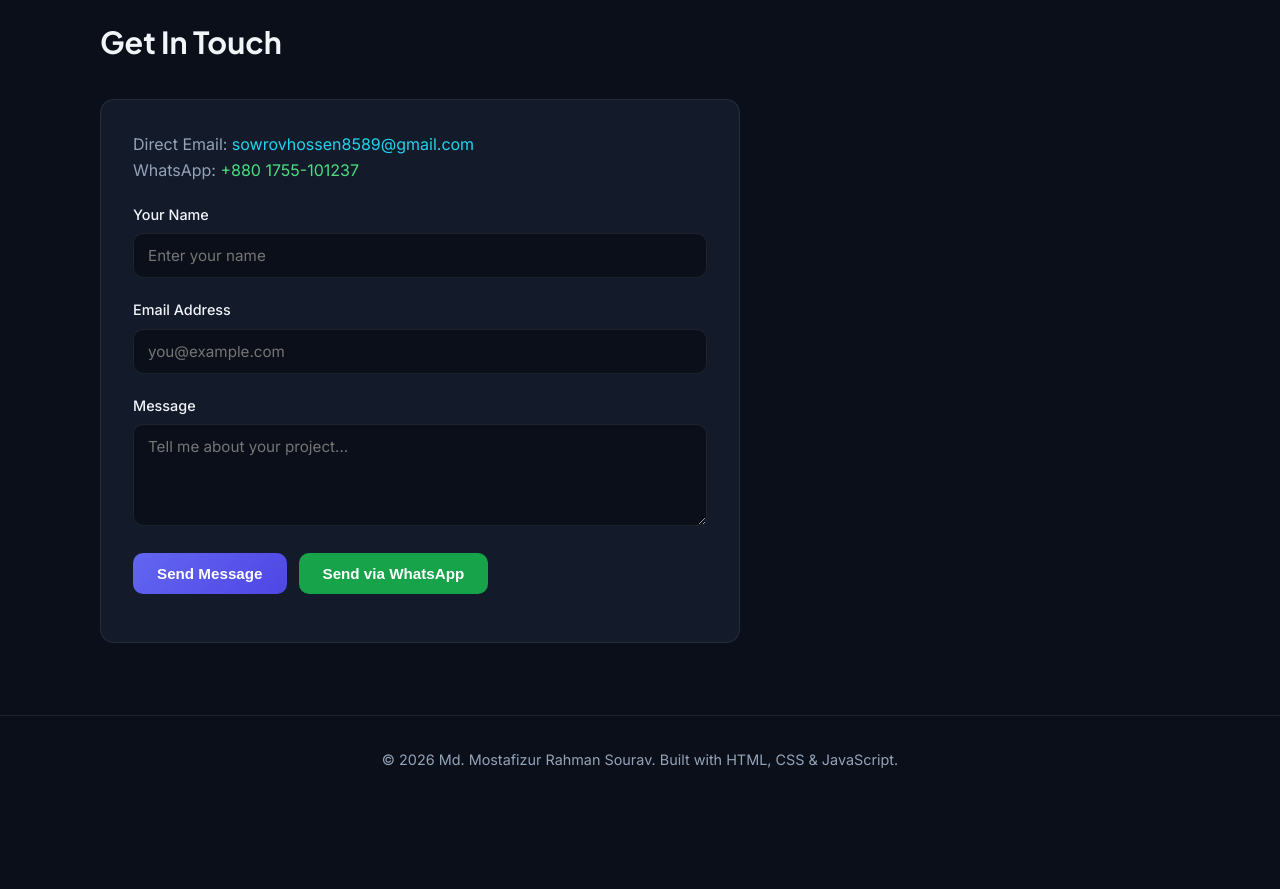
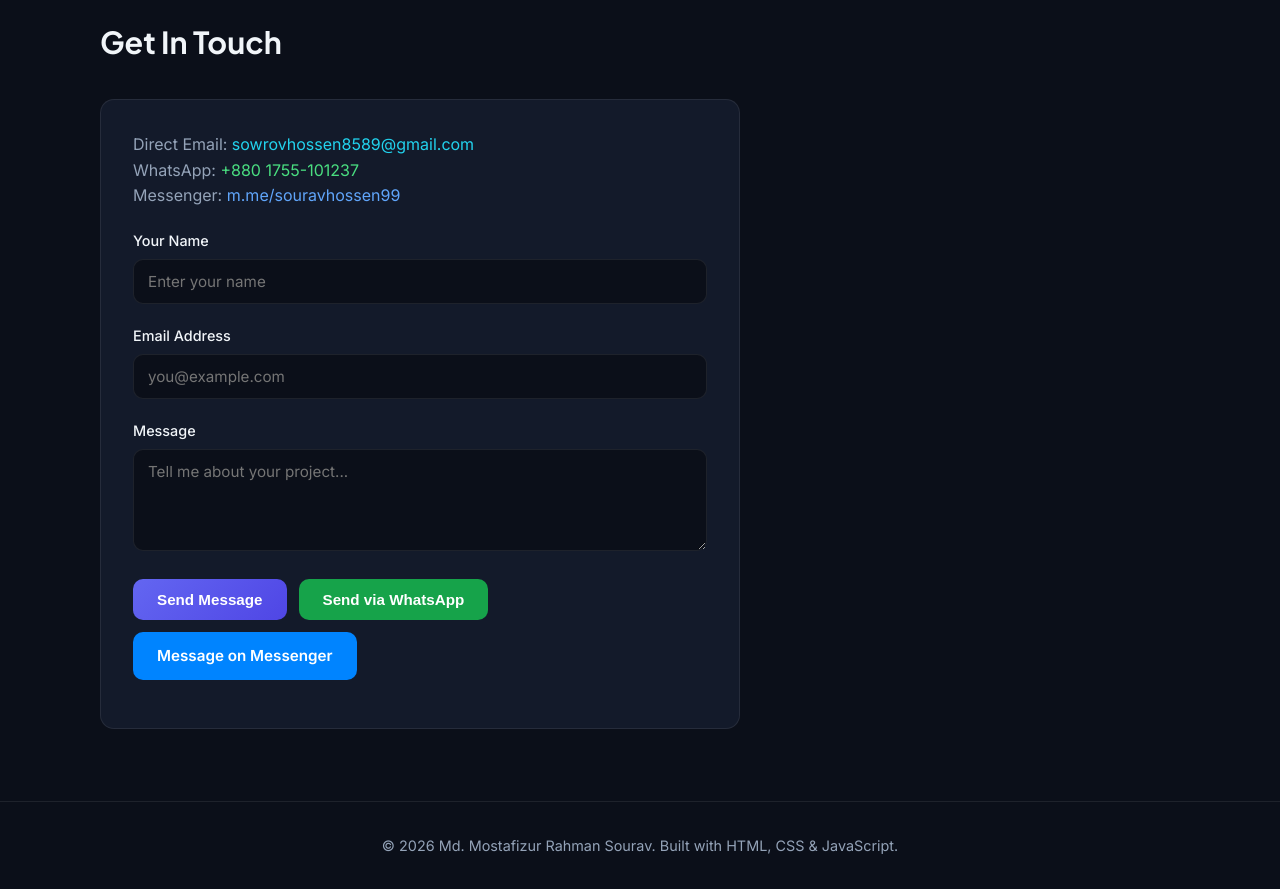
Before and after one commit to sowrovhossen99-droid/portfolio, a plain HTML site: page index.html in a window 1280 px wide. Shown: the part 2180-3069 px from the top of the page. Before the commit the page ends 2984 px from the top, so only its background shows below. Drawn offline with Linux system fonts and the light colour scheme.

Commit message:
Add Facebook Messenger contact option

```diff
--- a/index.html
+++ b/index.html
@@ -123,7 +123,8 @@
         <div class="contact-wrapper">
           <p style="margin-bottom: 1.25rem; color: var(--muted);">
             Direct Email: <a href="mailto:sowrovhossen8589@gmail.com" style="color: var(--accent-2); text-decoration: none;">sowrovhossen8589@gmail.com</a><br />
-            WhatsApp: <a href="https://wa.me/8801755101237" target="_blank" rel="noopener noreferrer" style="color: #4ade80; text-decoration: none;">+880 1755-101237</a>
+            WhatsApp: <a href="https://wa.me/8801755101237" target="_blank" rel="noopener noreferrer" style="color: #4ade80; text-decoration: none;">+880 1755-101237</a><br />
+            Messenger: <a href="https://m.me/souravhossen99" target="_blank" rel="noopener noreferrer" style="color: #60a5fa; text-decoration: none;">m.me/souravhossen99</a>
           </p>
           <form id="contactForm" class="contact-form" action="https://api.web3forms.com/submit" method="POST">
             <input type="hidden" name="access_key" value="28014c1f-c4da-42b6-ab9e-ca66b015c123" />
@@ -143,6 +144,7 @@
             <div class="form-actions">
               <button type="submit" class="btn btn-primary">Send Message</button>
               <button type="button" id="whatsappBtn" class="btn btn-whatsapp">Send via WhatsApp</button>
+              <a href="https://m.me/souravhossen99" target="_blank" rel="noopener noreferrer" class="btn btn-messenger">Message on Messenger</a>
             </div>
             <p id="formStatus" class="form-status" aria-live="polite"></p>
           </form>
--- a/style.css
+++ b/style.css
@@ -319,6 +319,11 @@ h1, h2, h3, .logo {
   color: #fff;
 }
 
+.btn-messenger {
+  background: #0084ff;
+  color: #fff;
+}
+
 .whatsapp-float {
   position: fixed;
   right: 24px;
```
